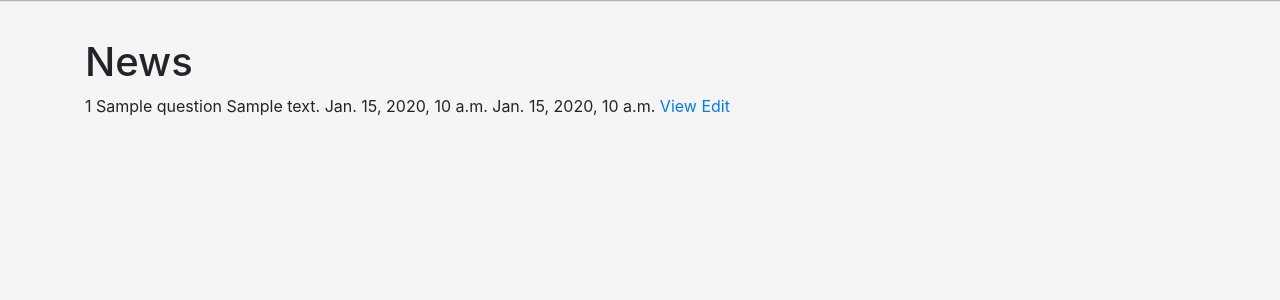
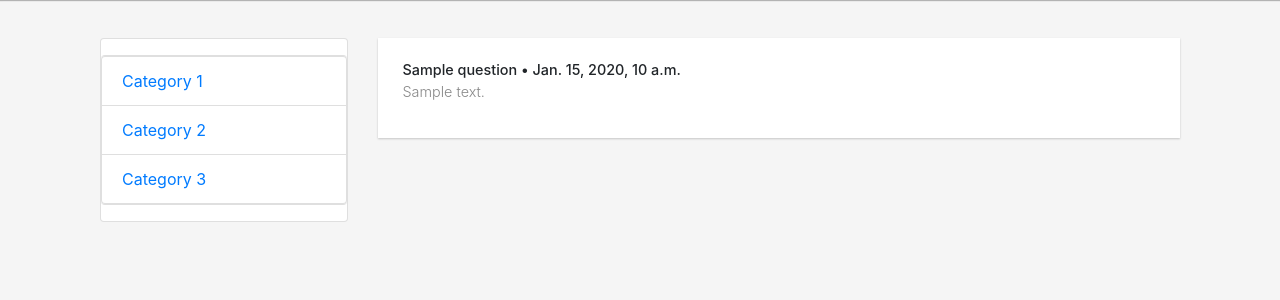
Before and after one commit to Algolab-CMU/Algolab, a Django app: page /home in a window 1280 px wide. Shown: the part 182-482 px from the top of the page. Run offline with Django 3.2, Linux system fonts and the light colour scheme; a user stored in the database is signed in; tables that the repository leaves empty hold one stand-in row (values such as "Sample post"); some libraries are stand-ins or nearby versions.

Commit message:
home page chagnes

```diff
--- /dev/null
+++ b/basics/static/css/home.css
@@ -0,0 +1,49 @@
+
+.feed-item{
+  display: block;
+  width: 100%;
+  height: 100px;
+  margin-bottom: 10px;
+  background: white;
+  padding-left: -100px;
+  box-shadow: 0px 1px 2px rgba(0,0,0,0.2);
+}
+
+.feed-item .text-holder{
+  margin: 21px 20px 0 25px;
+  width: 75%;
+  float: left;
+}
+
+.feed-description{
+  font-size: .9em;
+  font-weight: 300;
+  color: #888;
+  height: 2.4em;
+  overflow: hidden;
+  text-overflow: ellipsis;
+}
+
+.feed-title{
+  font-size: .9em;
+  font-weight: 500;
+}
+
+
+@media all and (max-width: 1000px){
+  .feed-item{
+    margin-left: 0px;
+    margin-bottom: 1px;
+    box-shadow:none;
+    overflow: hidden;
+  }
+  .feed{
+    margin-top: -2px;
+    margin-left: 0;
+  }
+
+}
+
+@media all and (max-width: 560px){.feed-item .text-holder{width: 70%}}
+@media all and (max-width: 470px){.feed-item .text-holder{width: 60%}}
+@media all and (max-width: 360px){.feed-item .text-holder{width: 50%}}
--- a/basics/templates/basics/base_index.html
+++ b/basics/templates/basics/base_index.html
@@ -16,6 +16,8 @@
           integrity="sha384-y3tfxAZXuh4HwSYylfB+J125MxIs6mR5FOHamPBG064zB+AFeWH94NdvaCBm8qnd" crossorigin="anonymous">
     <!-- Customized CSS -->
     <link rel="stylesheet" type="text/css" href="{% static 'css/style.css' %}">
+    <link rel="stylesheet" type="text/css" href="{% static 'css/home.css' %}">
+
 </head>
 <body class="body-color">
 <nav class="navbar navbar-light navbar-color">
--- a/basics/templates/basics/home.html
+++ b/basics/templates/basics/home.html
@@ -1,16 +1,40 @@
 {% extends 'basics/base_index.html' %}
 
 {% block content %}
-  <h1>News</h1>
+  <div class="container">
+        <div class="row">
+            <div class="col-md-3">
+               <div class="card card-block">
+                    <p class="card-text">
+                         <div class="list-group">
+                        <a class="list-group-item">
+                            Category 1
+                        </a>
+                        <a class="list-group-item">
+                            Category 2
+                        </a>
+                        <a class="list-group-item">
+                            Category 3
+                        </a>
+                    </div>
+                    </p>
+               </div>
+             </div>
+
+
+
+
+
+   <div class="col-md-9">
    {% for p in problemList %}
-    <tr>
-      <td>{{ p.id }}
-      <td>{{ p.title }}</td>
-      <td>{{ p.description }}</td>
-      <td>{{ p.init_time }}</td>
-      <td>{{ p.mod_time }}</td>
-      <td><a href="{{ p.view_link }}">View</a></td>
-      <td><a href="{{ p.edit_link }}">Edit</a></td>
-    </tr>
+      <div class="feed-item">
+         <div class="text-holder">
+            <div class="feed-title">{{ p.title }} &#8226; {{ p.init_time }}</div>
+            <div class="feed-description">{{ p.description }} </div>
+         </div> <!--End of Text Holder-->
+       </div>
     {% endfor %}
+  </div>
+
+
  {% endblock %}
--- a/basics/templates/basics/search.html
+++ b/basics/templates/basics/search.html
@@ -27,7 +27,6 @@
                             Dijkstra
                         </a>
                     </div>
-                    </ul>
                     </p>
                 </div>
             </div>
--- a/basics/views.py
+++ b/basics/views.py
@@ -159,7 +159,7 @@ def edit_problem(request, suppliedId):
             problem.title = formInput['title']
             problem.description = formInput['description']
             problem.mod_time = datetime.now()
-            problem.author.add(request.user)
+            problem.contributer.add(request.user)
             problem.save()
             return HttpResponseRedirect('/all_problems')
 
```
